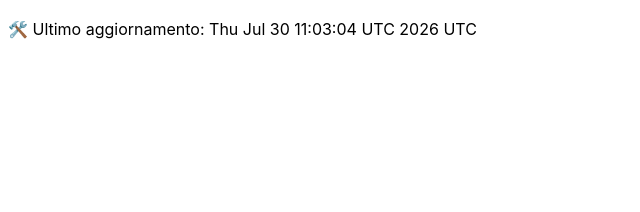
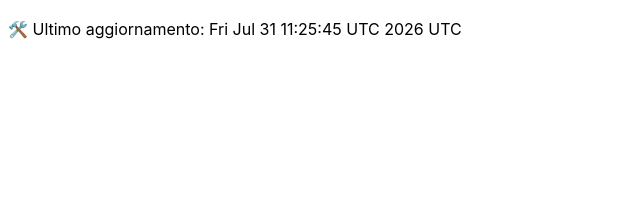
Before and after one commit to DanteTrb/DanteTrb.github.io, a Jekyll site: the page built from badges.md, in a window 1280 px wide. Shown: the top 212 px of the page, without its empty margins (0-640 px from the left). Built offline with Jekyll 4.4.1, drawn with Linux system fonts in a browser that asks for light colours; our own code applies the rules of GitHub Pages for plain Markdown files.

Commit message:
🛠️ Aggiornamento automatico badge

```diff
--- a/badges.md
+++ b/badges.md
@@ -1 +1 @@
-🛠️ Ultimo aggiornamento: Thu Jul 30 11:03:04 UTC 2026 UTC
+🛠️ Ultimo aggiornamento: Fri Jul 31 11:25:45 UTC 2026 UTC
```
